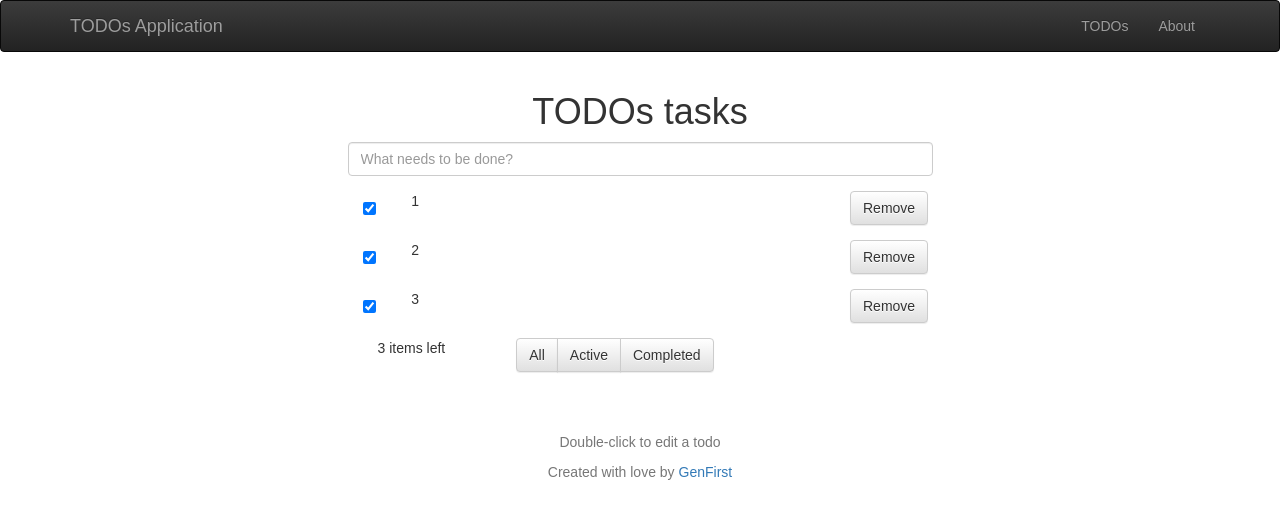
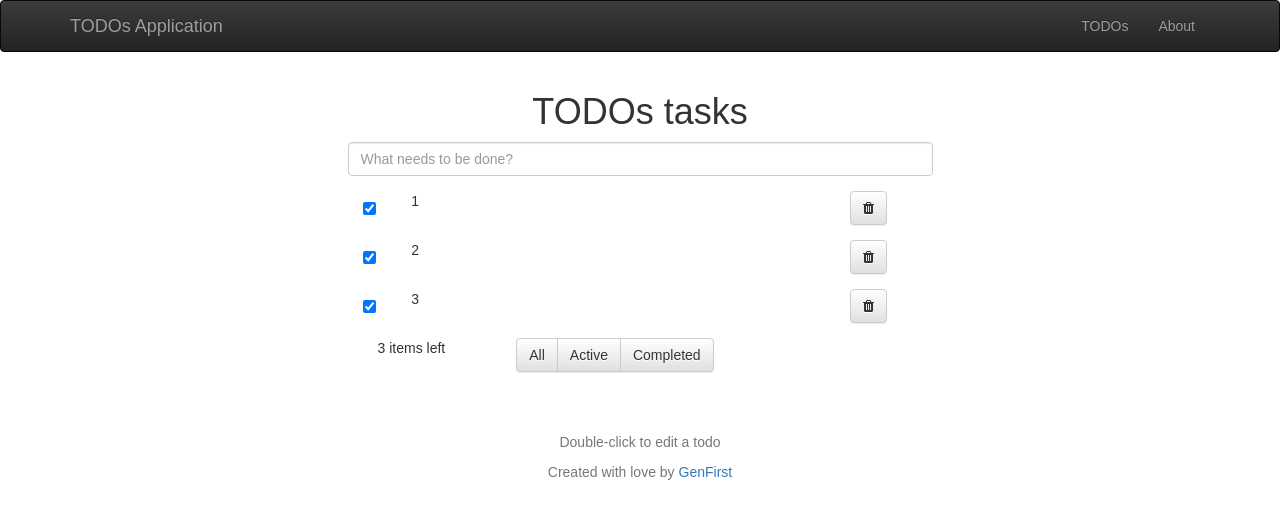
Before and after one commit to GenFirst/todo-react-app, a React (Create React App) app: page / in a window 1280 px wide. Shown: the top 518 px of the page. Built offline with nearby package versions, Linux system fonts and the light colour scheme.

Commit message:
Add Font Awesome and replace Remove with icon

```diff
--- a/package.json
+++ b/package.json
@@ -4,6 +4,7 @@
   "private": true,
   "dependencies": {
     "bootstrap": "3",
+    "font-awesome": "^4.7.0",
     "react": "^15.4.2",
     "react-bootstrap": "^0.30.8",
     "react-dom": "^15.4.2"
--- a/src/components/todo.js
+++ b/src/components/todo.js
@@ -17,7 +17,7 @@ class Todo extends React.Component {
           <lable>{this.props.todo}</lable>
         </Col>
         <Col xs={2}>
-          <Button>Remove</Button>
+          <Button><i className="fa fa-trash" aria-hidden="true"></i></Button>
         </Col>
       </FormGroup>
     )
--- a/src/index.js
+++ b/src/index.js
@@ -4,6 +4,7 @@ import App from './App';
 
 import 'bootstrap/dist/css/bootstrap.css';
 import 'bootstrap/dist/css/bootstrap-theme.css';
+import 'font-awesome/css/font-awesome.css'
 import './index.css';
 
 ReactDOM.render(
```
Also changed, not shown: 1 other file (tests, documents, lock files or other folders).
